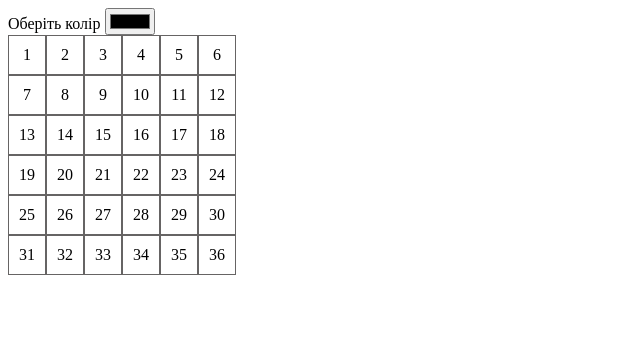
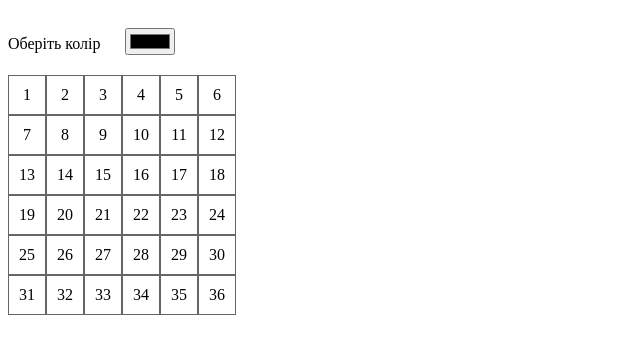
Before and after one commit to slavangrch/web-basics, a PHP site: page /task2.html in a window 1280 px wide. Shown: the top 354 px of the page, without its empty margins (0-640 px from the left). Run offline with PHP 8.4, Linux system fonts and the light colour scheme.

Commit message:
test new branch

```diff
--- a/lab2/task2.css
+++ b/lab2/task2.css
@@ -4,3 +4,6 @@ table, td {
     padding: 10px;
     text-align: center;
 }
+input {
+    margin: 20px;
+}
```
